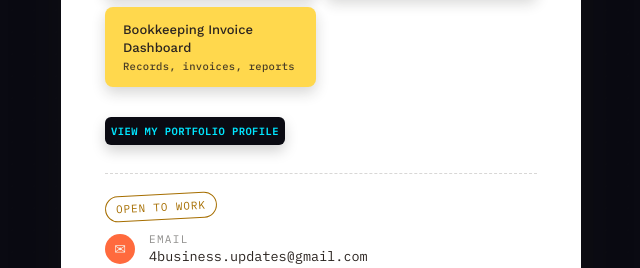
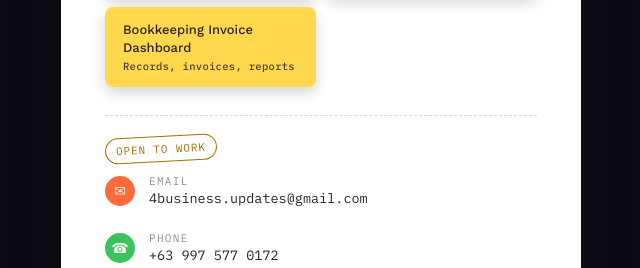
Before and after one commit to unfacedinternational-dev/My-Profile-Portfolio, a plain HTML site: page index.html in a window 1280 px wide. Shown: the part 2257-2525 px from the top of the page, without its empty margins (319-959 px from the left). Drawn offline with nearby package versions, Linux system fonts and the light colour scheme.

Commit message:
Add files via upload

```diff
--- a/index.html
+++ b/index.html
@@ -1435,8 +1435,6 @@
         <a class="sample-card" href="bookkeeping-invoice-dashboard.html" target="_blank" rel="noopener" style="background:var(--mustard); color:#2B2420;">Bookkeeping Invoice Dashboard<small>Records, invoices, reports</small></a>
       </div>
 
-      <a class="site-btn" href="https://unfacedinternational-dev.github.io/My-Profile-Portfolio/" target="_blank" rel="noopener" style="display:inline-block; margin-top:8px;">View My Portfolio Profile</a>
-
     </div>
 
     <div class="stamp reveal">
```
